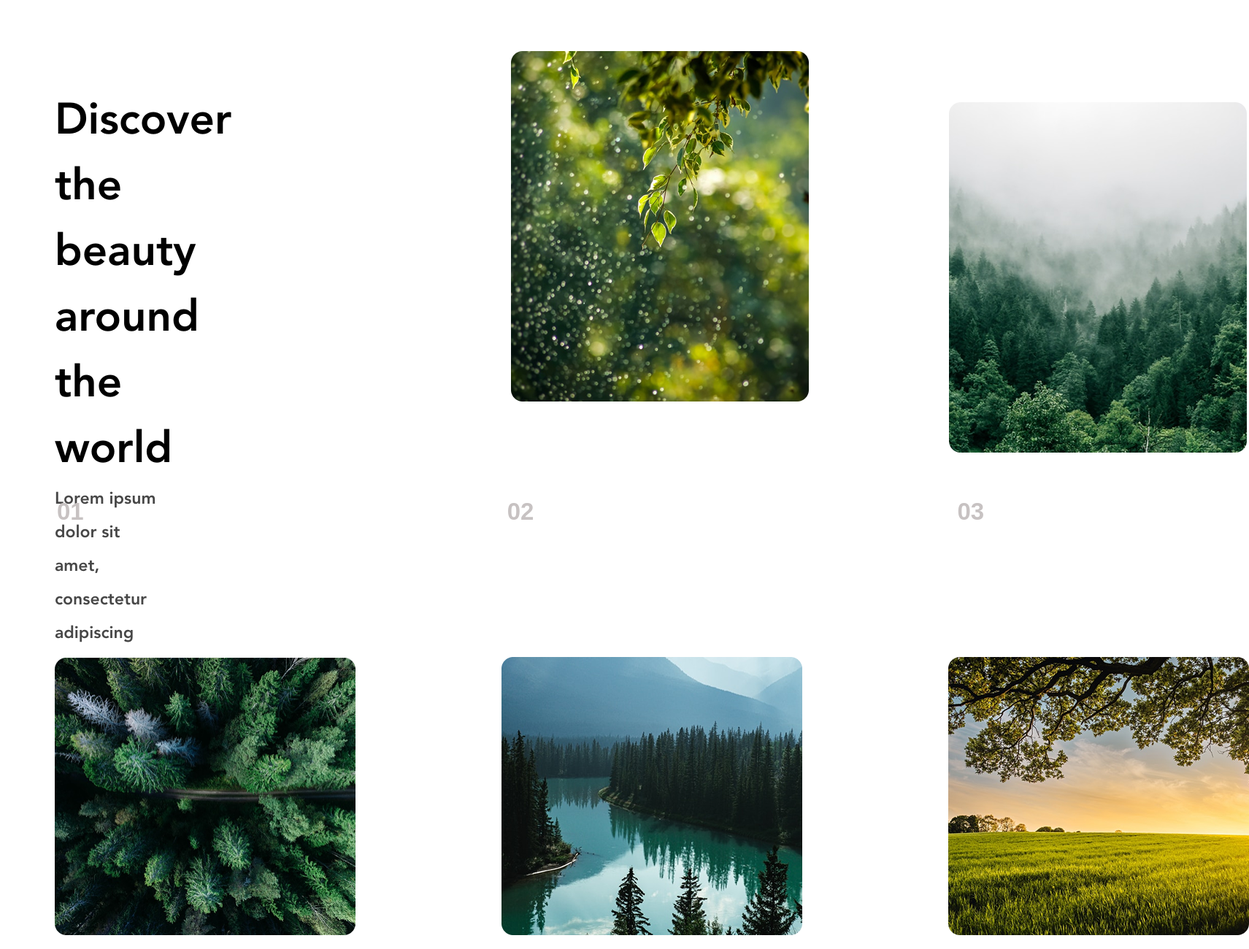
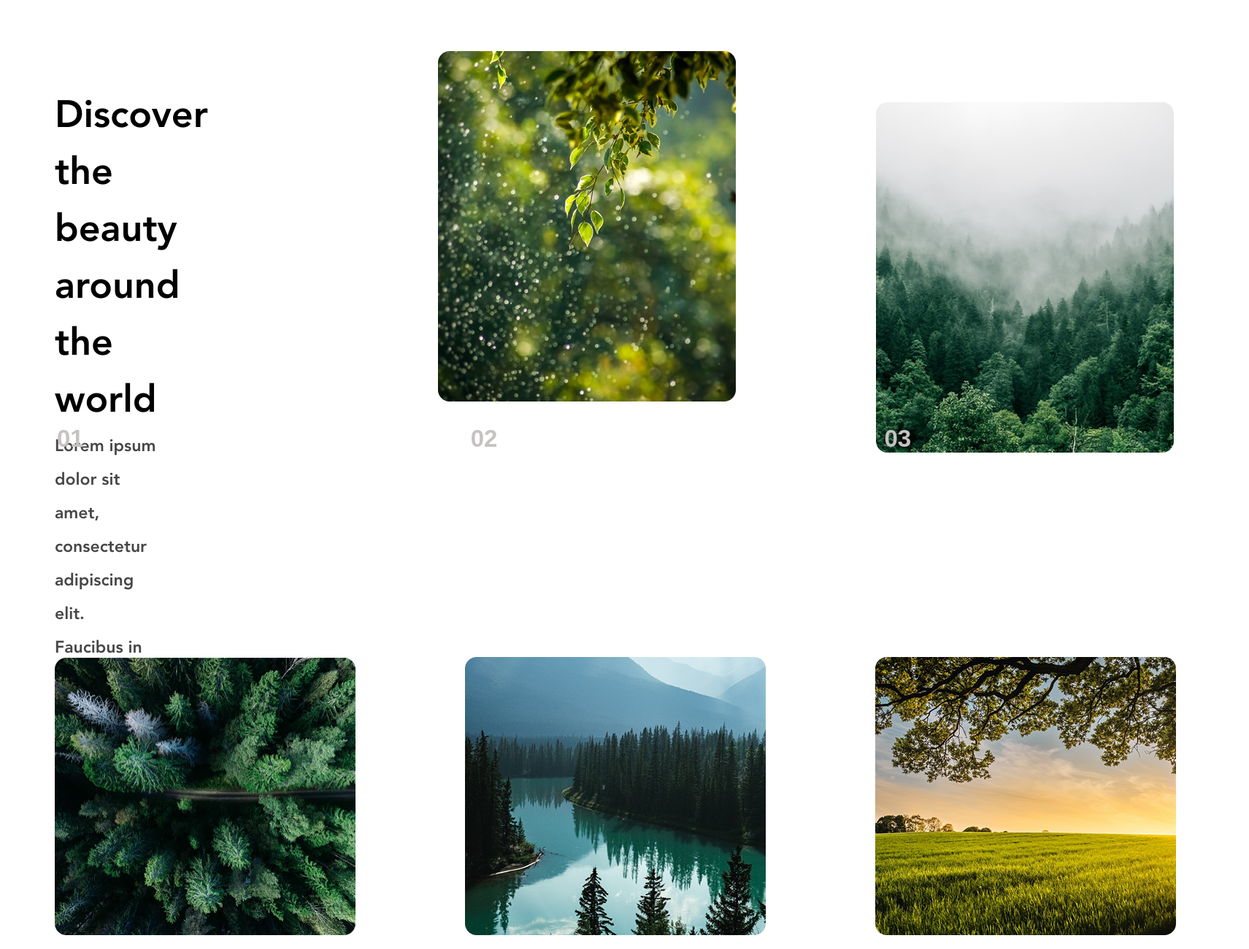
Before and after one commit to 4lejo-N4r/Web-Pages, a plain HTML site: page index.html in a window 1280 px wide. Shown: the whole page at 73% size, 1711 px wide, since content can reach past the window. Drawn offline with Linux system fonts and the light colour scheme.

Commit message:
feat: :construction: UI construction

```diff
--- a/css/style.css
+++ b/css/style.css
@@ -43,10 +43,9 @@ body {
 }
 .div_title h1{
     font-family: "heavy";
-    font-size: 60px;
+    font-size: 52px;
     line-height: 1.5;
     font-weight: 400;
-
 }
 
 .div_title p{
@@ -58,13 +57,13 @@ body {
 }
 .img1{
     position: absolute;
-    margin-left: 700px;
+    margin-left: 600px;
     margin-top: 70px;
 }
 
 .img2{
     position: absolute;
-    margin-left: 1300px;
+    margin-left: 1200px;
     margin-top: 140px;
 }
 
@@ -72,7 +71,7 @@ body {
     margin-left: 75px;
     display: flex;
     flex-direction:row;
-    gap: 200px;
+    gap: 150px;
     position: absolute;
     margin-top: 900px;
     padding-bottom: 40px;
@@ -82,10 +81,10 @@ body {
     color: #c7c2c2;
     display: flex;
     flex-direction: row;
-    gap: 580px;
+    gap: 530px;
     position: absolute;
     /* background-color: blue; */
-    bottom: 80px;
+    bottom: 180px;
     left: 78px;
     /* font-family: "heavy"; */
     font-size: 22px;
```
